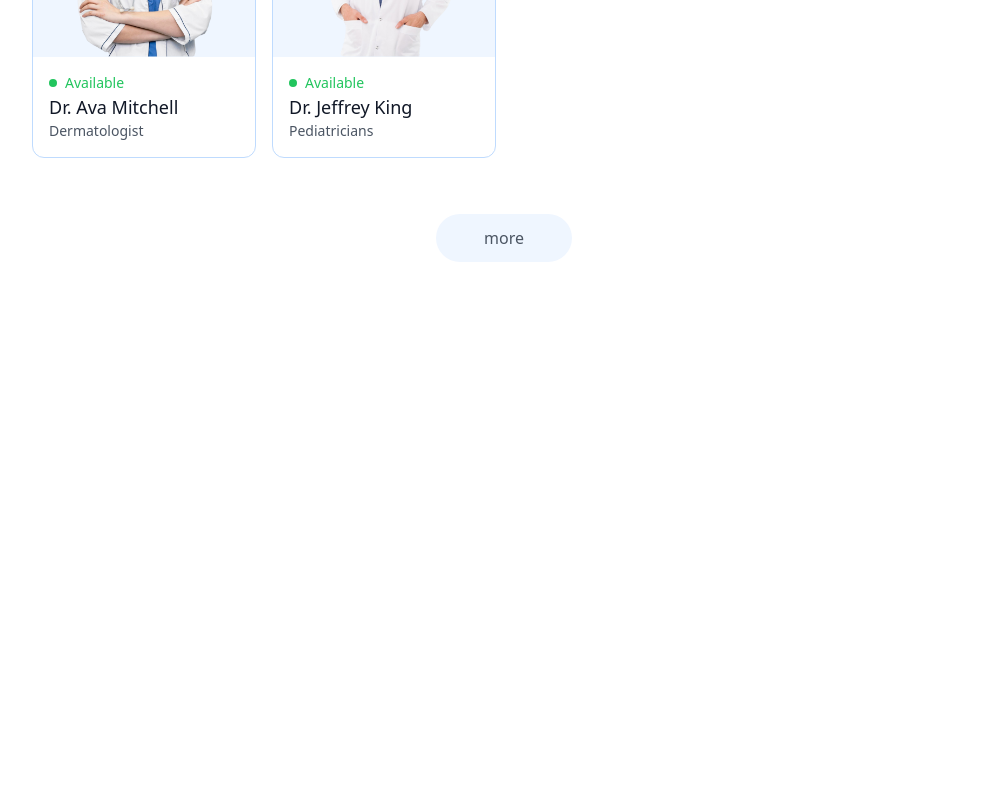
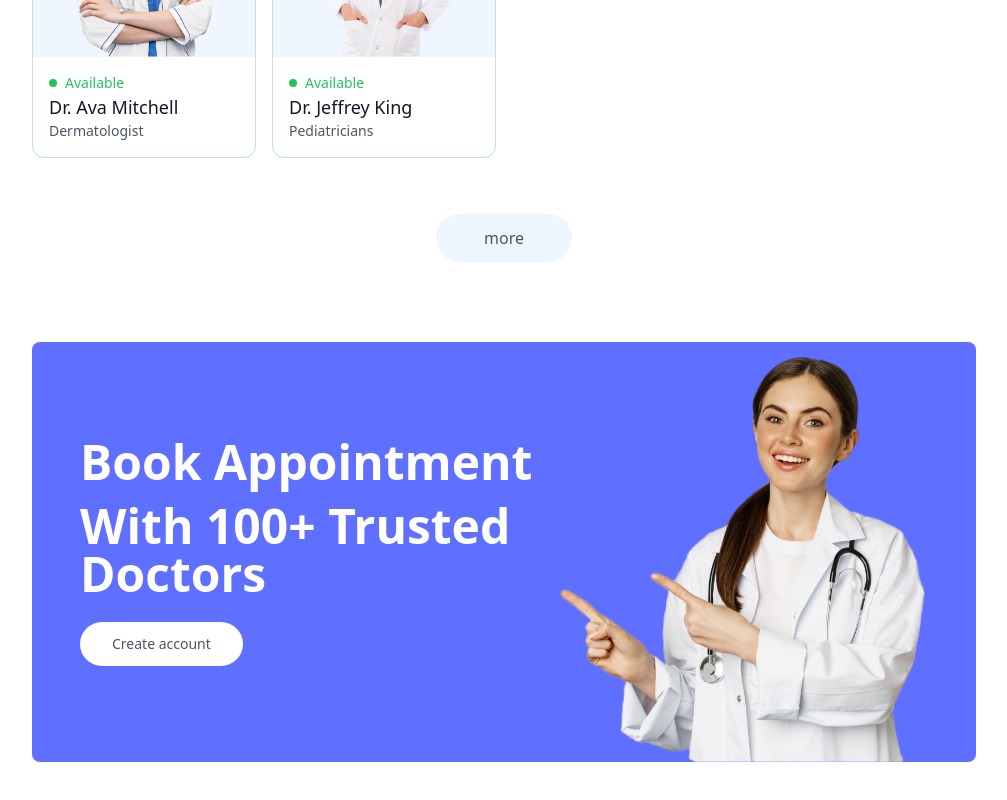
Before and after one commit to Elvisrono/doc_app, a React (Vite) app: page / in a window 1280 px wide. Shown: the part 2032-2832 px from the top of the page, without its empty margins (136-1143 px from the left). Before the commit the page ends 2358 px from the top, so only its background shows below. Built offline with nearby package versions, Linux system fonts and the light colour scheme.

Commit message:
finish the banner file

```diff
--- /dev/null
+++ b/src/components/Banner.jsx
@@ -0,0 +1,26 @@
+import React from 'react'
+import { assets } from '../assets/assets'
+import { useNavigate } from 'react-router-dom'
+
+const Banner = () => {
+    const navigate = useNavigate()
+  return (
+    <div className='flex bg-primary rounded-lg px-6 sm:px-10 md:px-14 lg:px-12 my-20 md:mx-10'>
+      {/* left side */}
+      <div className='flex-1 py-8 sm:py-10 md:py-16 lg:py-24 lg:p1-5'>
+        <div className='text-xl sm:text-2xl md:text-3xl lg:text-5xl font-semibold text-white'>
+            <p>Book Appointment</p>
+            <p className='mt-4'>With 100+ Trusted Doctors</p>
+        </div>
+        <button onClick={()=>{navigate('/login'); scrollTo(0,0)}} className='bg-white text-sm sm:text-gray-600 px-8 py-3 rounded-full mt-6 hover:scale-105 transition-all'>Create account</button>
+      </div>
+
+        {/* right side */}
+        <div className='hidden md:block md:w-1/2 lg:w-[370px] relative'>
+            <img className='w-full absolute bottom-0 right-0 max-w-md' src={assets.appointment_img} alt=''/>
+        </div>
+    </div>
+  )
+}
+
+export default Banner
--- a/src/pages/Home.jsx
+++ b/src/pages/Home.jsx
@@ -2,6 +2,7 @@
 import Header from '../components/Header'
 import SpecialityMenu from '../components/SpecialityMenu'
 import TopDoctors from '../components/TopDoctors'
+import Banner from '../components/Banner'
 
 const Home = () => {
   return (
@@ -9,6 +10,7 @@
       <Header/>
       <SpecialityMenu />
       <TopDoctors />
+      <Banner />
     </div>
   )
 }
```
